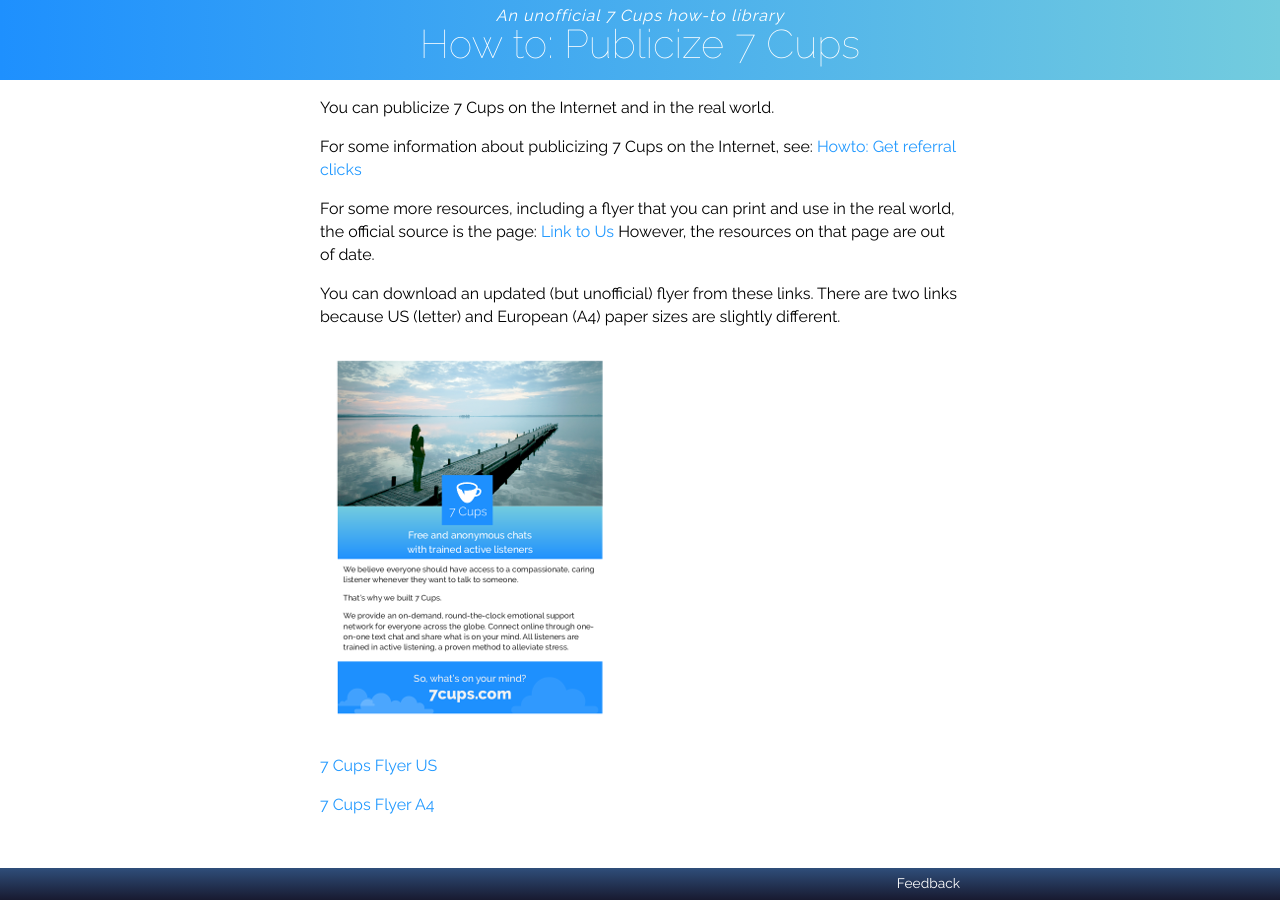
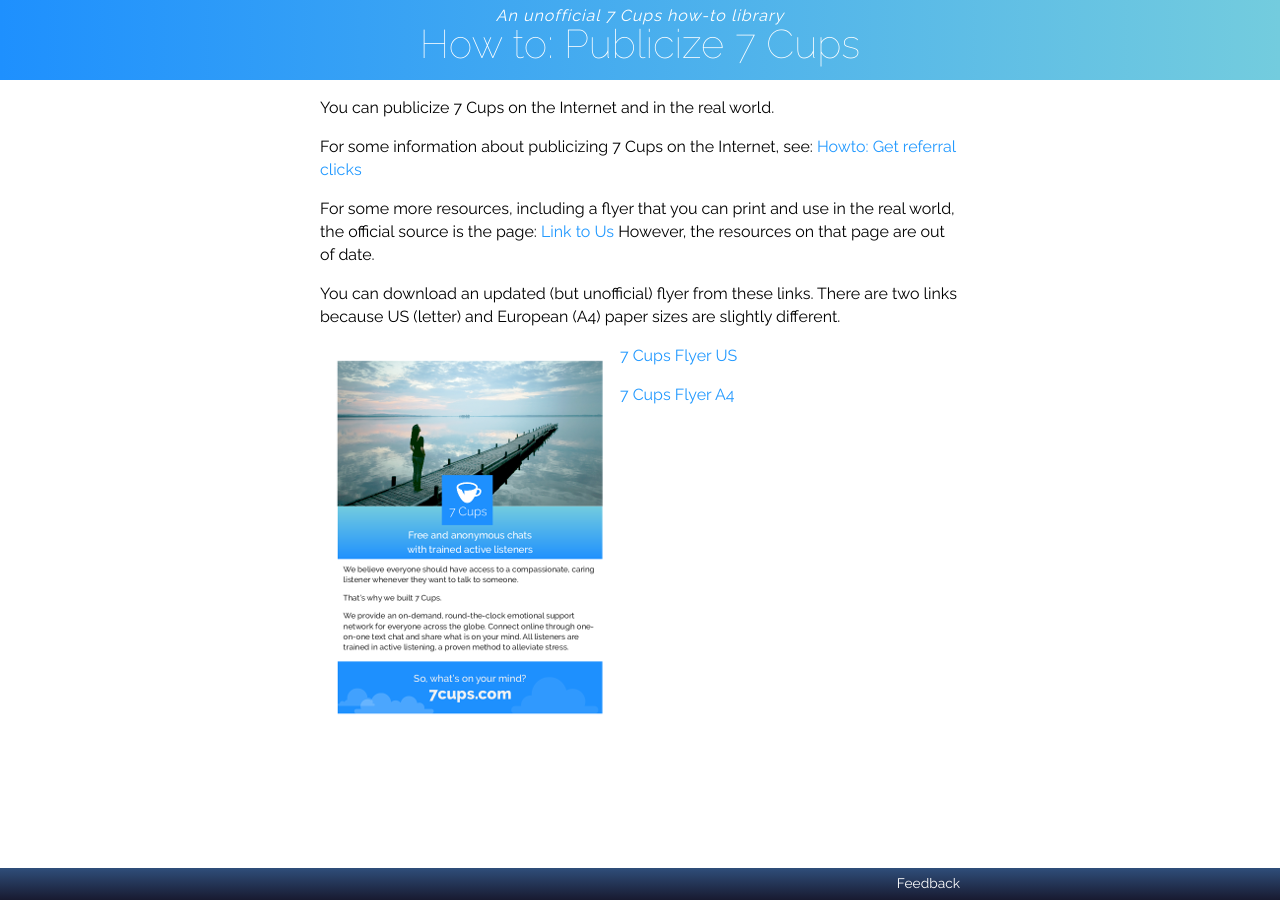
Before and after one commit to RarelyCharlie/rarelycharlie.github.io, a Jekyll site: the page built from _howto/publicize.md, in a window 1280 px wide. Built offline with Jekyll 4.4.1, drawn with Linux system fonts in a browser that asks for light colours.

Commit message:
Update publicize.md

```diff
--- a/_howto/publicize.md
+++ b/_howto/publicize.md
@@ -12,6 +12,7 @@ For some more resources, including a flyer that you can print and use in the rea
 You can download an updated (but unofficial) flyer from these links. There are two links because US (letter) and European (A4) paper sizes are slightly different.
 
 ![flyer thumbnail](/assets/flyer.png)
+{:style="float: left;"}
 
 [7 Cups Flyer US](/assets/flyer US.pdf)
 
```
